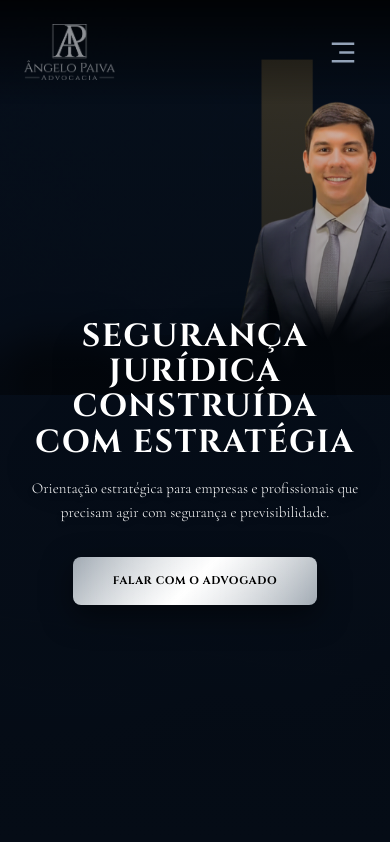
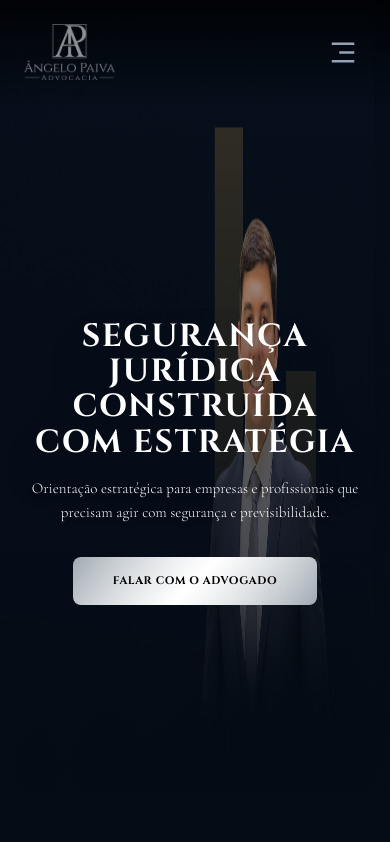
Before and after one commit to Laralws/Adv_Angelo_Paiva, a React (Vite) app: page / in a window 390 px wide. Shown: the top 842 px of the page. Built offline with nearby package versions, Linux system fonts and the light colour scheme; the HTML template or start-up script is replaced by a standard one.

Commit message:
fix: esticando imagem do advogado 100% no mobile

```diff
--- a/src/components/Hero.jsx
+++ b/src/components/Hero.jsx
@@ -14,18 +14,21 @@
         {/* 1ª CAMADA: Cenário de fundo */}
         <div className="absolute inset-0 z-0 bg-[url('/back-01.png')] bg-cover bg-center bg-no-repeat opacity-30 md:opacity-100"></div>
 
-        {/* 2ª CAMADA: O Advogado - AJUSTADO PARA FICAR MAIS À ESQUERDA NO MOBILE */}
+        {/* 2ª CAMADA: O Advogado - ZOOM FORÇADO PARA ESTICAR TOTALMENTE NO MOBILE */}
         <div className="absolute inset-0 z-10
-          /* Mobile e Tablet: Puxado para a esquerda (40%) e centralizado verticalmente */
+          /* Mobile: Força a imagem a esticar 100% na largura e altura */
           bg-[url('/back02.png')] bg-no-repeat
-          bg-[length:180%_auto] bg-[position:40%_top]
-          sm:bg-[length:140%_auto] sm:bg-[position:45%_top]
-          /* Desktop: Volta ao padrão original */
+          bg-[length:100%_100%] bg-[position:center_bottom]
+
+          /* Tablet: Mantém o preenchimento mas com ajuste de corte (cover) */
+          sm:bg-[length:cover] sm:bg-[position:center_top]
+
+          /* Desktop: Volta ao padrão original para não distorcer */
           md:bg-[length:contain] md:bg-right-bottom md:mr-[5%]
           pointer-events-none"
         ></div>
 
-        {/* GRADIENTE DE ESCURECIMENTO: Reforçado para garantir leitura no mobile */}
+        {/* GRADIENTE DE ESCURECIMENTO: Garante que o texto seja legível sobre a imagem esticada */}
         <div className="absolute inset-0 z-15 bg-gradient-to-t from-[#050C16] via-[#050C16]/60 to-transparent md:bg-none"></div>
 
         {/* CONTEÚDO */}
@@ -45,7 +48,7 @@
                 href={`https://wa.me/5584998339633?text=${mensagemWpp}`}
                 target="_blank"
                 rel="noopener noreferrer"
-                className="relative inline-flex items-center justify-center px-10 py-4 overflow-hidden font-serif-lux font-bold uppercase tracking-[0.2em] transition-all duration-300 rounded-lg group shadow-[0_10px_30px_rgba(0,0,0,0.5)]"
+                className="relative inline-flex items-center justify-center px-10 py-4 overflow-hidden font-serif-lux font-bold uppercase tracking-[0.2em] transition-all duration-300 rounded-lg group shadow-[0_10px_30_rgba(0,0,0,0.5)]"
                 style={{
                   backgroundImage: 'linear-gradient(135deg, #a1aab3 0%, #ffffff 50%, #a1aab3 100%)',
                   color: '#000000',
```
